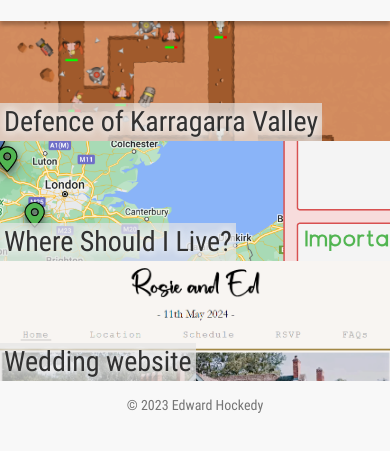
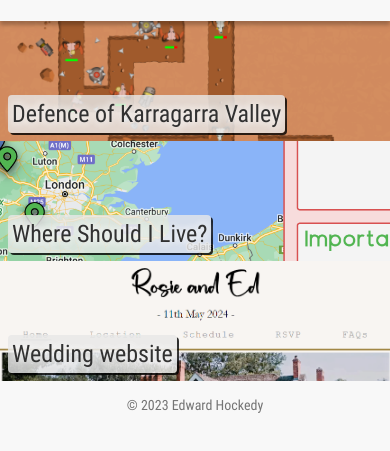
Before and after one commit to ehockedy/mysite2, a plain HTML site: page index.html in a window 390 px wide. Shown: the part 345-796 px from the top of the page. Drawn offline with Linux system fonts and the light colour scheme.

Commit message:
Improved readability of project names again

```diff
--- a/styles.css
+++ b/styles.css
@@ -151,8 +151,11 @@ body {
 }
 
 .projectName {
-    background: #e4e4e4b5;
+    background: #e8e8e8d0;
+    box-shadow: 2px 2px rgba(0, 0, 0, 0.808);
+    border-radius: 4px;
     padding: 8px;
+    margin: 8px;
 }
 
 @media screen and (max-width: 768px) {
@@ -160,7 +163,7 @@ body {
         background-position-x: center;
         height: 120px;
         padding: 0px;
-        font-size: 28px;
+        font-size: 24px;
     }
     .project:hover {
         transform: none;
```
